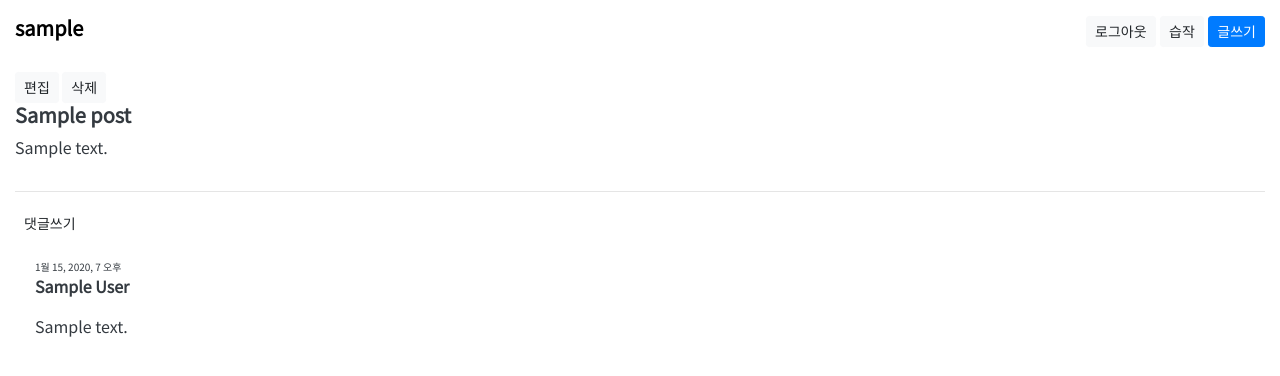
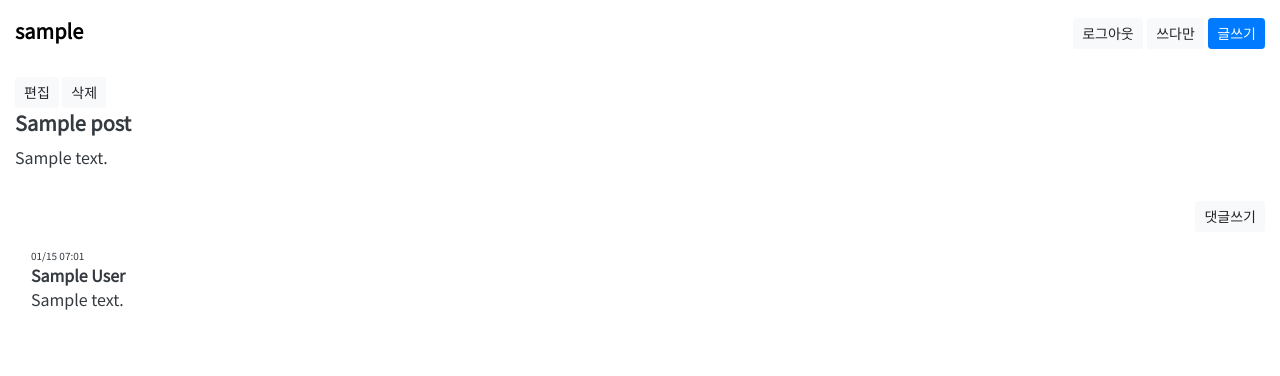
Before and after one commit to bobnorigun/memoir, a Django app: page /post/1/ in a window 1280 px wide. Shown: the top 376 px of the page. Run offline with Django 3.2, Linux system fonts and the light colour scheme; a user stored in the database is signed in; tables that the repository leaves empty hold one stand-in row (values such as "Sample post"); some libraries are stand-ins or nearby versions.

Commit message:
comment module added again

```diff
--- a/blog/models.py
+++ b/blog/models.py
@@ -27,8 +27,8 @@ class Comment(models.Model):
         self.approved_comment = True
         self.save()
 
-    def approved_comment(self):
-        return self.comments.filter(approved_comment = True)
-
     def __str__(self):
         return self.text
+
+    def approved_comments(self):
+        return self.comments.filter(approved_comment=True)
--- a/blog/static/css/blog.css
+++ b/blog/static/css/blog.css
@@ -25,6 +25,7 @@ a, a:visited, a:active {
 
 h4, h5, h6 {
     font-weight: bolder;
+    line-height: normal;
 }
 
 .post-form textarea, .post-form input {
@@ -40,5 +41,5 @@ h4, h5, h6 {
 }
 
 .comment {
-    margin: 20px 0px 20px 20px;
+    margin: 1em 1em 1em 1em;
 }
--- a/blog/templates/blog/add_comment_to_post.html
+++ b/blog/templates/blog/add_comment_to_post.html
@@ -4,6 +4,6 @@
 	<h5>댓글</h5>
 	<form method="POST" class="post-form">{% csrf_token %}
 		{{ form.as_p }}
-		<button type="submit" class="save btn btn-primary btn-block">달기</button>
+		<button type="submit" class="save btn btn-primary btn-block">올리기</button>
 	</form>
 {% endblock %}
--- a/blog/templates/blog/base.html
+++ b/blog/templates/blog/base.html
@@ -15,7 +15,7 @@
                     <a href="/">{{ user.username }}</a>
                     <p class="top-menu">
                     <a href="{% url 'logout' %}"><button type="button" class="btn btn-light btn-sm">로그아웃</button></a>
-                    <a href="{% url 'post_draft_list' %}"><button type="button" class="btn btn-light btn-sm">습작</button></a>
+                    <a href="{% url 'post_draft_list' %}"><button type="button" class="btn btn-light btn-sm">쓰다만</button></a>
                     <a href="{% url 'post_new' %}"><button type="button" class="btn btn-primary btn-sm">글쓰기</button></a>
                     </p>
                     {% else %}
--- a/blog/templates/blog/post_detail.html
+++ b/blog/templates/blog/post_detail.html
@@ -17,23 +17,33 @@
         <!-- 내용글은 여기 -->
         <p>{{ post.text|linebreaksbr|urlize }}</p>
     </div>
-    <hr>
-    <a class="btn btn-sm" href="{% url 'add_comment_to_post' pk=post.pk %}">댓글쓰기</a>
+    <div align="right"><a class="btn btn-light btn-sm" href="{% url 'add_comment_to_post' pk=post.pk %}">댓글쓰기</a></div>
+    <!--
     {% for comment in post.comments.all %}
         {% if user.is_authenticated or comment.approved_comment %}
         <div class="comment">
             <div class="date">
-                {{ comment.created_date }}
+                {{ comment.created_date|date:'m/d h:m' }}
                 {% if not comment.approved_comment %}
-                    <a class="btn btn-sm" href="{% url 'comment_remove' pk=comment.pk %}">제거</a>
-                    <a class="btn btn-sm" href="{% url 'comment_approve' pk=comment.pk %}">허용</a>
+                    <a class="btn btn-light btn-sm" href="{% url 'comment_remove' pk=comment.pk %}">삭제</a>
+                    <a class="btn btn-light btn-sm" href="{% url 'comment_approve' pk=comment.pk %}">허용</a>
                 {% endif %}
             </div>
             <strong>{{ comment.author }}</strong>
-            <p>{{ comment.text|linebreaks }}</p>
+            {{ comment.text|linebreaks }}
         </div>
         {% endif %}
     {% empty %}
-        <p>No comment</p>
+        no comment
+    {% endfor %}
+    -->
+    {% for comment in post.comments.all %}
+        <div class="comment">
+            <div class="date">{{ comment.created_date|date:'m/d h:m' }}</div>
+            <strong>{{ comment.author }}</strong>
+            {{ comment.text|linebreaks }}
+        </div>
+    {% empty %}
+        <!-- <p>No comments yet :(</p> -->
     {% endfor %}
 {% endblock %}
--- a/blog/templates/blog/post_list.html
+++ b/blog/templates/blog/post_list.html
@@ -15,4 +15,4 @@
 			<small><a href="mailto:bobthedesigner@gmail.com">A dot hole to connect the world</a></small>
     	</address>
     </div>
-{% endblock %}
+{% endblock content %}
```
